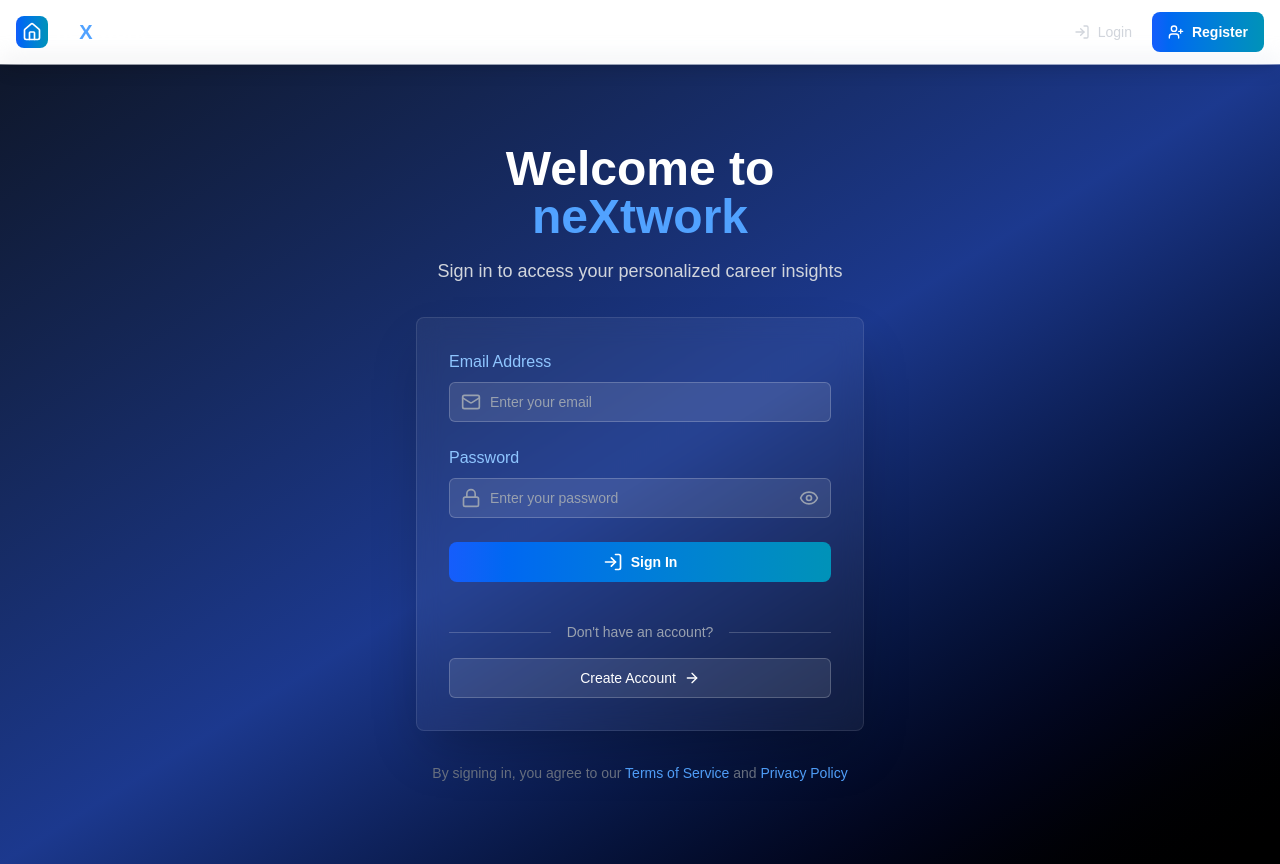
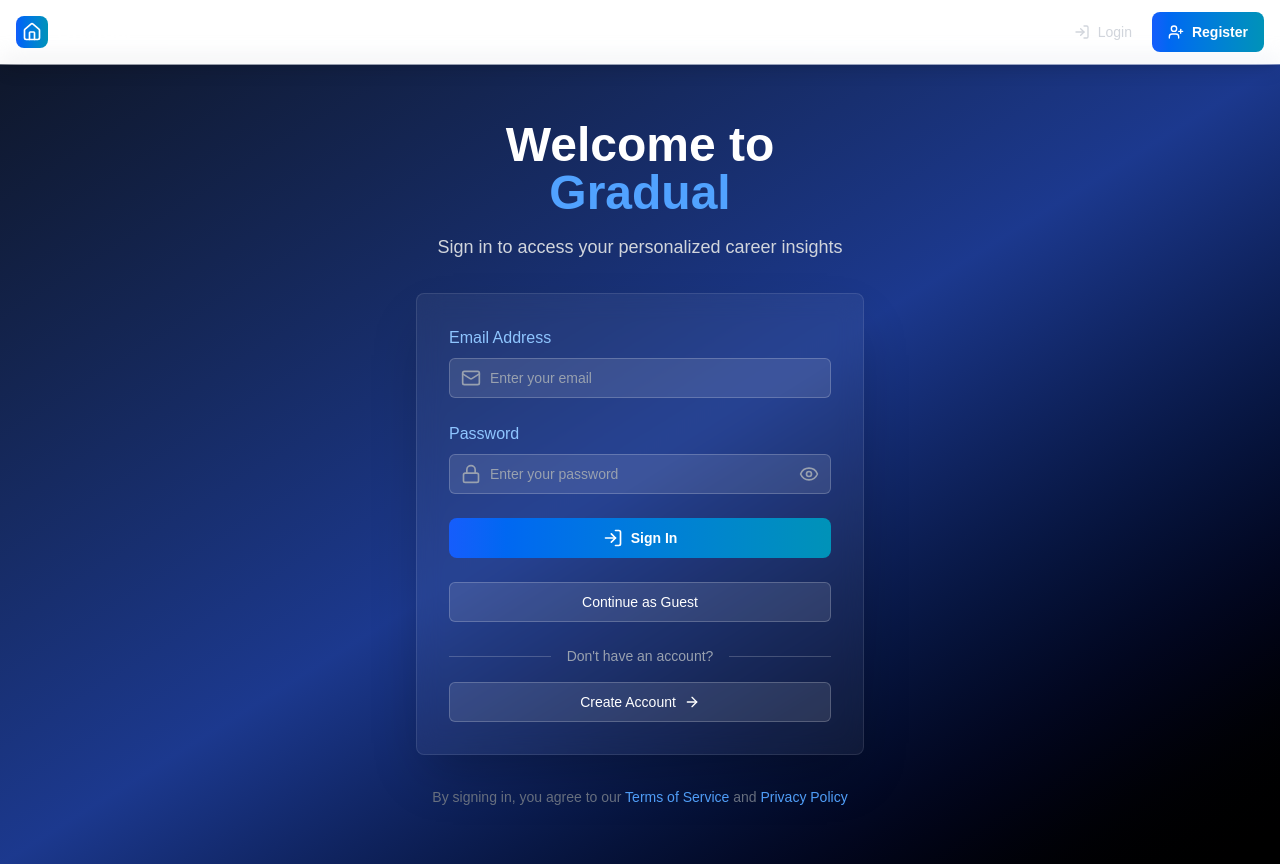
Before and after one commit to KrishantM/Gradual, a Next.js app: page /login in a window 1280 px wide. Built offline with nearby package versions, Linux system fonts and the light colour scheme; no server answers.

Commit message:
Rebrand from neXtwork to Gradual - update landing page and navbar

```diff
--- a/package.json
+++ b/package.json
@@ -1,5 +1,5 @@
 {
-  "name": "nextwork_code",
+  "name": "gradual_code",
   "version": "0.1.0",
   "private": true,
   "scripts": {
--- a/src/app/api/score/route.ts
+++ b/src/app/api/score/route.ts
@@ -4,19 +4,23 @@ import { openai } from '../../../../lib/openai';
 import { NextRequest, NextResponse } from 'next/server';
 
 export async function POST(req: NextRequest) {
-  const { cvText } = await req.json();
+  const { cvText, guest } = await req.json();
 
   if (!cvText || typeof cvText !== 'string') {
     return NextResponse.json({ error: 'Invalid CV text.' }, { status: 400 });
   }
 
   try {
-    const response = await openai.chat.completions.create({
-      model: 'gpt-4o',
-      messages: [
-        {
-          role: 'system',
-          content: `You are an AI CV scoring assistant. Always reply in the following structure:
+    const systemPrompt = guest
+      ? `You are an AI CV scoring assistant. Reply in this structure:
+
+Overall Score (0–100): [score]
+
+Feedback:
+[1–2 sentences of general feedback and areas to improve.]
+
+Do not include any introduction or closing remarks. Keep it concise and do not break from this format.`
+      : `You are an AI CV scoring assistant. Always reply in the following structure:
 
 Overall Score (0–100): [score]
 
@@ -35,7 +39,14 @@ Overall Score (0–100): [score]
 5. Areas to improve:
 [1–2 sentence explanation]
 
-Do not include any introduction or closing remarks. Evaluate the overall score based on criteria 1 - 4, with the overall score being the sum of the scores of the criteria. Do not break from this format.`,
+Do not include any introduction or closing remarks. Evaluate the overall score based on criteria 1 - 4, with the overall score being the sum of the scores of the criteria. Do not break from this format.`;
+
+    const response = await openai.chat.completions.create({
+      model: 'gpt-4o',
+      messages: [
+        {
+          role: 'system',
+          content: systemPrompt,
         },
         {
           role: 'user',
--- a/src/app/cvscore/page.tsx
+++ b/src/app/cvscore/page.tsx
@@ -72,10 +72,6 @@ export default function CVScorePage() {
       setError('Please provide CV text or upload a PDF.');
       return;
     }
-    if (!user) {
-      setError('You must be logged in to save your CV score.');
-      return;
-    }
 
     setIsLoading(true);
     setError('');
@@ -84,7 +80,7 @@ export default function CVScorePage() {
       const res = await fetch('/api/score', {
         method: 'POST',
         headers: { 'Content-Type': 'application/json' },
-        body: JSON.stringify({ cvText: cvText.trim() }),
+        body: JSON.stringify({ cvText: cvText.trim(), guest: !user }),
       });
 
       if (!res.ok) {
@@ -94,13 +90,15 @@ export default function CVScorePage() {
       const data = await res.json();
       setScore(data.score);
 
-      // Save the score to Firestore
+      // Only save to Firestore if user is logged in
+      if (user) {
         await updateDoc(doc(db, 'users', user.uid), {
           cvScore: data.score,
           cvScoreTimestamp: new Date(),
         });
+      }
     } catch (err) {
-      setError('Failed to get CV score or save it. Please try again.');
+      setError('Failed to get CV score. Please try again.');
     } finally {
       setIsLoading(false);
     }
@@ -116,7 +114,7 @@ export default function CVScorePage() {
   return (
     <div className="min-h-screen bg-gradient-to-br from-slate-900 via-blue-900 to-black">
       <Head>
-        <title>neXtwork CV Scorer</title>
+        <title>Gradual CV Scorer</title>
       </Head>
 
       <div className="container mx-auto px-4 py-20">
@@ -242,23 +240,32 @@ export default function CVScorePage() {
                   <BarChart3 className="h-6 w-6 text-green-400 mr-3" />
                   <h2 className="text-2xl font-semibold text-white">AI Evaluation Results</h2>
                 </div>
-
                 <div className="bg-gradient-to-r from-green-500/10 to-blue-500/10 border border-green-400/30 rounded-lg p-6">
                   <div className="flex items-center mb-4">
                     <Star className="h-5 w-5 text-yellow-400 mr-2" />
                     <span className="text-green-400 font-medium">Analysis Complete</span>
                   </div>
-
                   <div className="bg-white/10 backdrop-blur-sm border border-white/20 rounded-lg p-4">
                     <p className="text-gray-200 whitespace-pre-line leading-relaxed">
                       {score}
                     </p>
                   </div>
-
+                  {user ? (
                     <div className="mt-4 flex items-center text-gray-400 text-sm">
                       <CheckCircle className="h-4 w-4 mr-2" />
                       Results saved to your profile
                     </div>
+                  ) : (
+                    <div className="mt-4 text-center">
+                      <p className="text-blue-300 text-sm mb-2 font-medium">Want detailed suggestions and to save your results?</p>
+                      <div className="flex justify-center gap-2">
+                        <a href="/register" className="underline text-blue-400 hover:text-blue-300 transition-colors">Create an account</a>
+                        <span className="text-gray-400">or</span>
+                        <a href="/login" className="underline text-blue-400 hover:text-blue-300 transition-colors">Sign in</a>
+                        <span className="text-gray-400">to unlock more!</span>
+                      </div>
+                    </div>
+                  )}
                 </div>
               </CardContent>
             </Card>
--- a/src/app/layout.tsx
+++ b/src/app/layout.tsx
@@ -9,10 +9,10 @@ const geistSans = Geist({ variable: '--font-geist-sans', subsets: ['latin'] });
 const geistMono = Geist_Mono({ variable: '--font-geist-mono', subsets: ['latin'] });
 
 export const metadata: Metadata = {
-  title: 'neXtwork - AI-Powered Career Platform',
-  description: 'Get AI-powered CV scoring, career suggestions, and personalized insights to accelerate your career journey.',
-  keywords: 'AI, career, CV scoring, job suggestions, career platform, neXtwork',
-  authors: [{ name: 'neXtwork Team' }],
+  title: 'Gradual - AI-Powered Career Platform',
+  description: 'Get AI-powered CV scoring and personalized career suggestions to accelerate your professional growth.',
+  keywords: 'AI, career, CV scoring, job suggestions, career platform, Gradual',
+  authors: [{ name: 'Gradual Team' }],
   viewport: 'width=device-width, initial-scale=1',
 };
 
--- a/src/app/login/page.tsx
+++ b/src/app/login/page.tsx
@@ -58,7 +58,7 @@ export default function LoginPage() {
           <div className="text-center mb-8">
             <div className="mb-6">
               <h1 className="text-4xl lg:text-5xl font-bold text-white mb-4">
-                Welcome to <span className="text-blue-400">neXtwork</span>
+                Welcome to <span className="text-blue-400">Gradual</span>
               </h1>
               <p className="text-gray-300 text-lg">
                 Sign in to access your personalized career insights
@@ -118,7 +118,7 @@ export default function LoginPage() {
                   </div>
                 </div>
 
-                {/* Login Button */}
+                {/* Sign In Button */}
                 <Button
                   className="w-full bg-gradient-to-r from-blue-600 to-cyan-600 hover:from-blue-700 hover:to-cyan-700 text-white font-semibold py-3 rounded-lg transition-all duration-300 transform hover:scale-105"
                   onClick={handleLogin}
@@ -135,6 +135,16 @@ export default function LoginPage() {
                       Sign In
                     </div>
                   )}
+                </Button>
+
+                {/* Continue as Guest Button */}
+                <Button
+                  variant="outline"
+                  className="w-full bg-white/10 border-white/20 text-white hover:bg-white/20 hover:border-white/30 transition-all duration-300 mb-2"
+                  onClick={() => router.push('/cvscore')}
+                  type="button"
+                >
+                  Continue as Guest
                 </Button>
 
                 {/* Divider */}
--- a/src/app/page.tsx
+++ b/src/app/page.tsx
@@ -100,7 +100,7 @@ export default function LandingPage() {
 
             <div className="mb-8">
               <h1 className="text-4xl lg:text-6xl font-bold text-white">
-                ne<span className="text-blue-400">X</span>twork
+                Gradual
               </h1>
             </div>
 
@@ -180,7 +180,7 @@ export default function LandingPage() {
         <div className="container mx-auto px-4">
           <div className="text-center mb-16">
             <h3 className="text-3xl lg:text-4xl font-bold text-white mb-4">
-              Why Choose ne<span className="text-blue-400">X</span>twork?
+              Why Choose Gradual?
             </h3>
             <p className="text-gray-400 text-lg max-w-2xl mx-auto">
               Powerful AI-driven tools designed to accelerate your career journey
@@ -212,7 +212,7 @@ export default function LandingPage() {
           <div className="flex flex-col md:flex-row justify-between items-center">
             <div className="mb-4 md:mb-0">
               <h4 className="text-2xl font-bold text-white">
-                ne<span className="text-blue-400">X</span>twork
+                Gradual
               </h4>
             </div>
             <nav className="flex space-x-8">
@@ -237,7 +237,7 @@ export default function LandingPage() {
             </nav>
           </div>
           <div className="mt-8 pt-8 border-t border-white/10 text-center">
-            <p className="text-gray-500">© 2024 neXtwork. All rights reserved.</p>
+            <p className="text-gray-500">© 2024 Gradual. All rights reserved.</p>
           </div>
         </div>
       </footer>
--- a/src/app/register/page.tsx
+++ b/src/app/register/page.tsx
@@ -83,7 +83,7 @@ export default function Register() {
           <div className="text-center mb-8">
             <div className="mb-6">
               <h1 className="text-4xl lg:text-5xl font-bold text-white mb-4">
-                Join <span className="text-blue-400">neXtwork</span>
+                Join <span className="text-blue-400">Gradual</span>
               </h1>
               <p className="text-gray-300 text-lg">
                 Create your account and start your career journey
@@ -198,6 +198,16 @@ export default function Register() {
                   )}
                 </Button>
 
+                {/* Continue as Guest Button */}
+                <Button
+                  variant="outline"
+                  className="w-full bg-white/10 border-white/20 text-white hover:bg-white/20 hover:border-white/30 transition-all duration-300 mb-2"
+                  onClick={() => router.push('/cvscore')}
+                  type="button"
+                >
+                  Continue as Guest
+                </Button>
+
                 {/* Divider */}
                 <div className="flex items-center my-4">
                   <div className="flex-grow border-t border-white/20" />
--- a/src/components/Navbar.tsx
+++ b/src/components/Navbar.tsx
@@ -42,7 +42,7 @@ export default function Navbar() {
               <Home className="h-5 w-5 text-white" />
             </div>
             <span className="text-xl font-bold text-white group-hover:text-blue-300 transition-colors duration-300">
-              ne<span className="text-blue-400">X</span>twork
+              Gradual
             </span>
           </Link>
 
```
Also changed, not shown: src/app/api/suggestions/route.ts (line endings or trailing spaces). Lines whose indentation alone changed are shown as unchanged.
